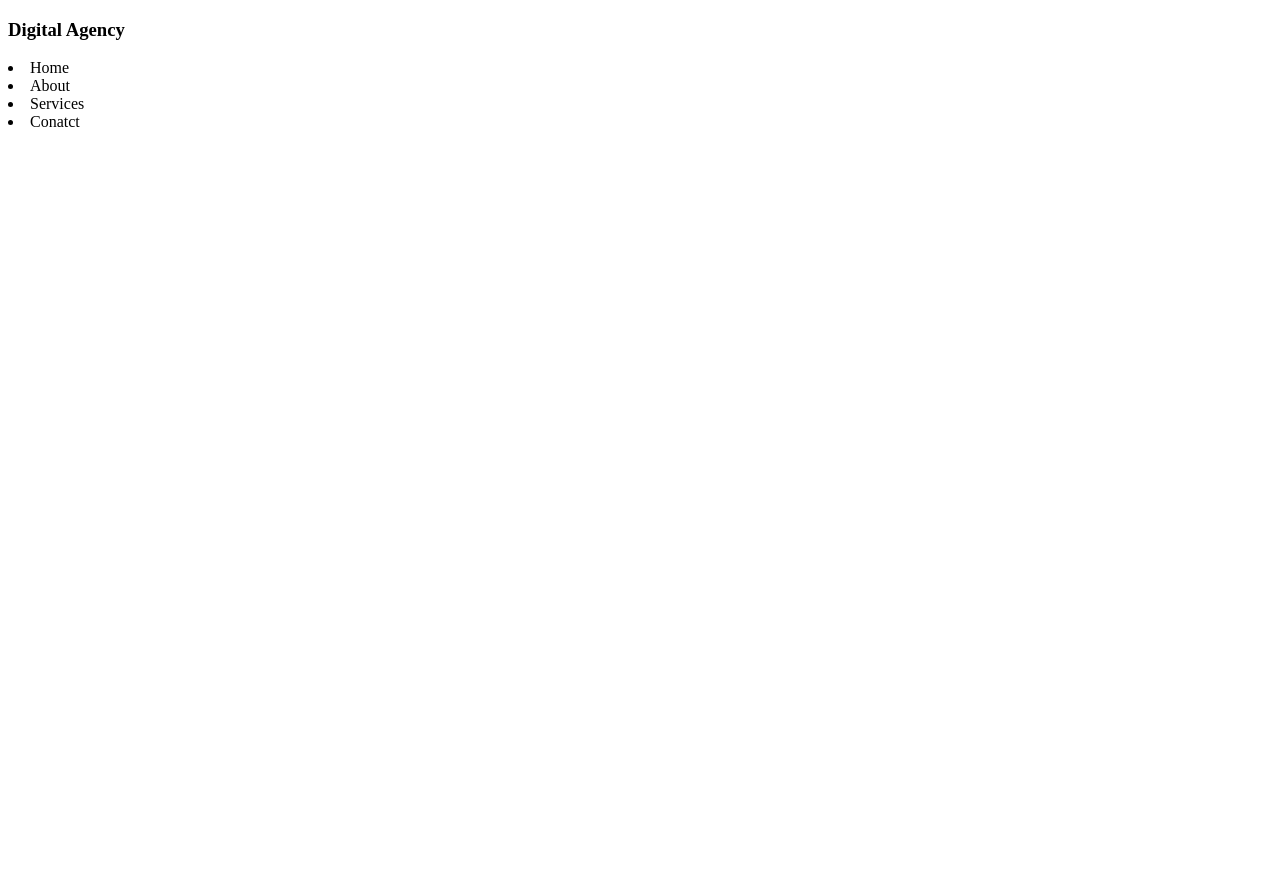
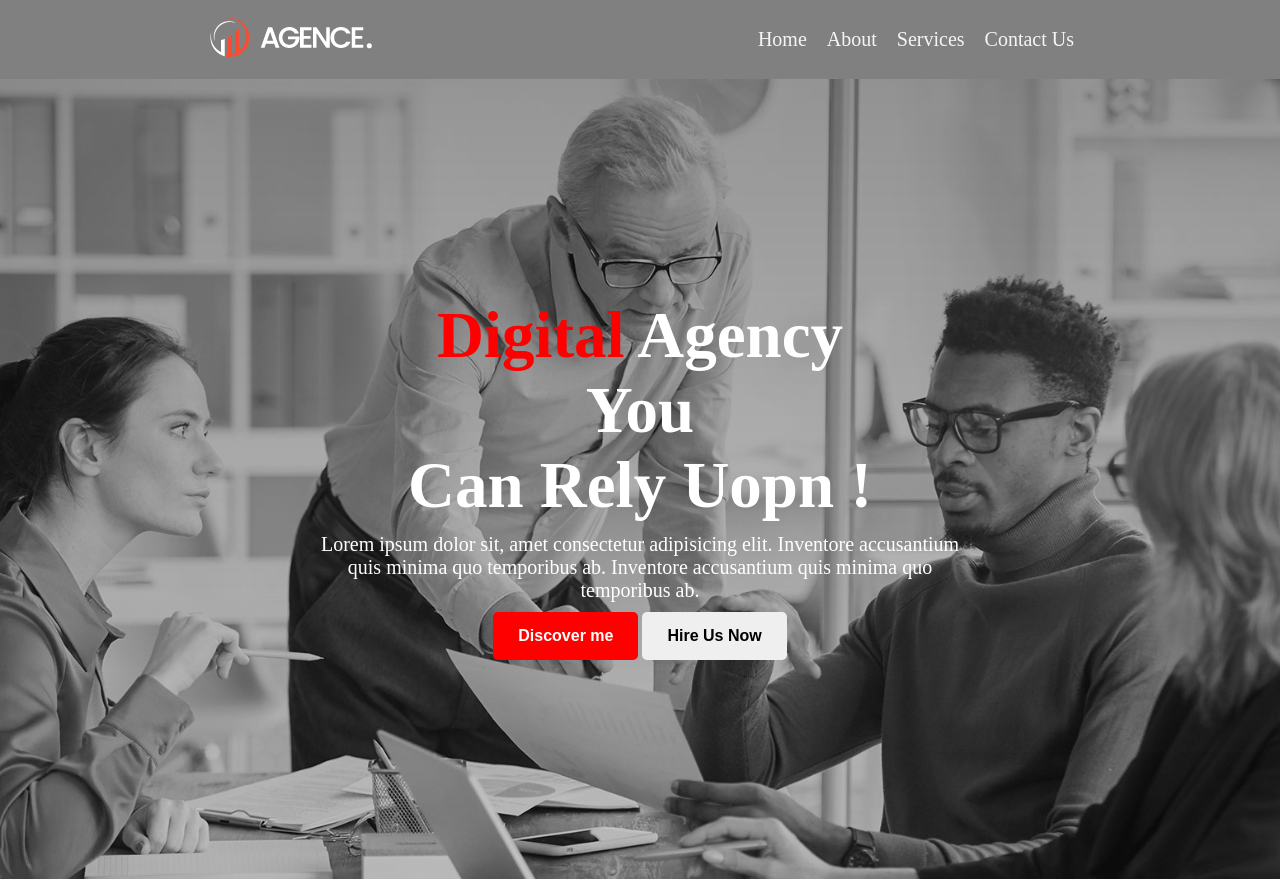
Before and after one commit to afsana43/Digital-Agency, a plain HTML site: page index.html in a window 1280 px wide. Before the commit the page ends 800 px from the top, so only its background shows below. Drawn offline with Linux system fonts and the light colour scheme.

Commit message:
banner done

```diff
--- a/index.html
+++ b/index.html
@@ -10,15 +10,30 @@
 
 <body>
     <header>
-        <h3>Digital Agency</h3>
-        <nav>
-            <li>Home</li>
-            <li>About</li>
-            <li>Services</li>
-            <li>Conatct</li>
-        </nav>
-        <img src="./img/geekfolio.webp" width="300px" alt="">
+     <div class="nav-container">
+        <div class="logo">
+            <img src="./asset/logo/logo.png" alt="">
+        </div>
+        <div class="menus">
+            <li class="menu">Home</li>
+            <li class="menu">About</li>
+            <li class="menu">Services</li>
+            <li class="menu">Contact Us</li>
+        </div>
+     </div>
+     <div class="banner-container">
+        <div class="banner-info">
+            <h1 class="banner-title"><span class="primary">Digital</span> Agency <br> You <br> Can Rely Uopn !</h1>
+        <p class="banner-desc">Lorem ipsum dolor sit, amet consectetur adipisicing elit. Inventore accusantium quis minima quo temporibus ab. Inventore accusantium quis minima quo temporibus ab.</p>
+        <button class="btn-primary">Discover me</button>
+        <button class="btn-primary-2">Hire Us Now</button>
+        </div>
+        </div>
+     </div>
     </header>
+
+    <main></main>
+    <footer></footer>
 </body>
 
 </html>
--- a/style.css
+++ b/style.css
@@ -0,0 +1,61 @@
+*{
+    margin: 0;
+    padding: 0;
+}
+.nav-container{
+    background: gray;
+    color: whitesmoke;
+    display: flex;
+    padding: 15px;
+    justify-content: space-around;
+    align-items: center;
+}
+.menus{
+    list-style: none;
+    display: flex;
+    gap: 20px;
+    font-size: 20px;
+}
+/* banner */
+.banner-container{
+    height: 100vh;
+    background-image: url("./asset/image/background.jpg"),
+    linear-gradient(rgba(0 ,0, 0,0.4),rgba(0,0,0,0.2));
+    background-blend-mode: overlay;
+    background-position: center;
+    background-repeat: no-repeat;
+    background-size: cover;
+    display: flex;
+    align-items: center;
+    text-align: center;
+}
+.banner-title{
+    font-size: 65px;
+    color: white;
+}
+.primary{
+    color: red;
+}
+.banner-desc{
+    color: white;
+    width: 50%;
+    margin: auto;
+    font-size: 20px;
+    padding: 10px 0;
+}
+.btn-primary{
+    background: red;
+    color: white;
+    font-size: 16px;
+    font-weight: bold;
+    border: 0;
+    padding: 15px 25px;
+    border-radius: 5px;
+}
+.btn-primary-2{
+    font-size: 16px;
+    font-weight: bold;
+    padding: 15px 25px;
+    border-radius: 5px;
+    border: 0;
+}
```
